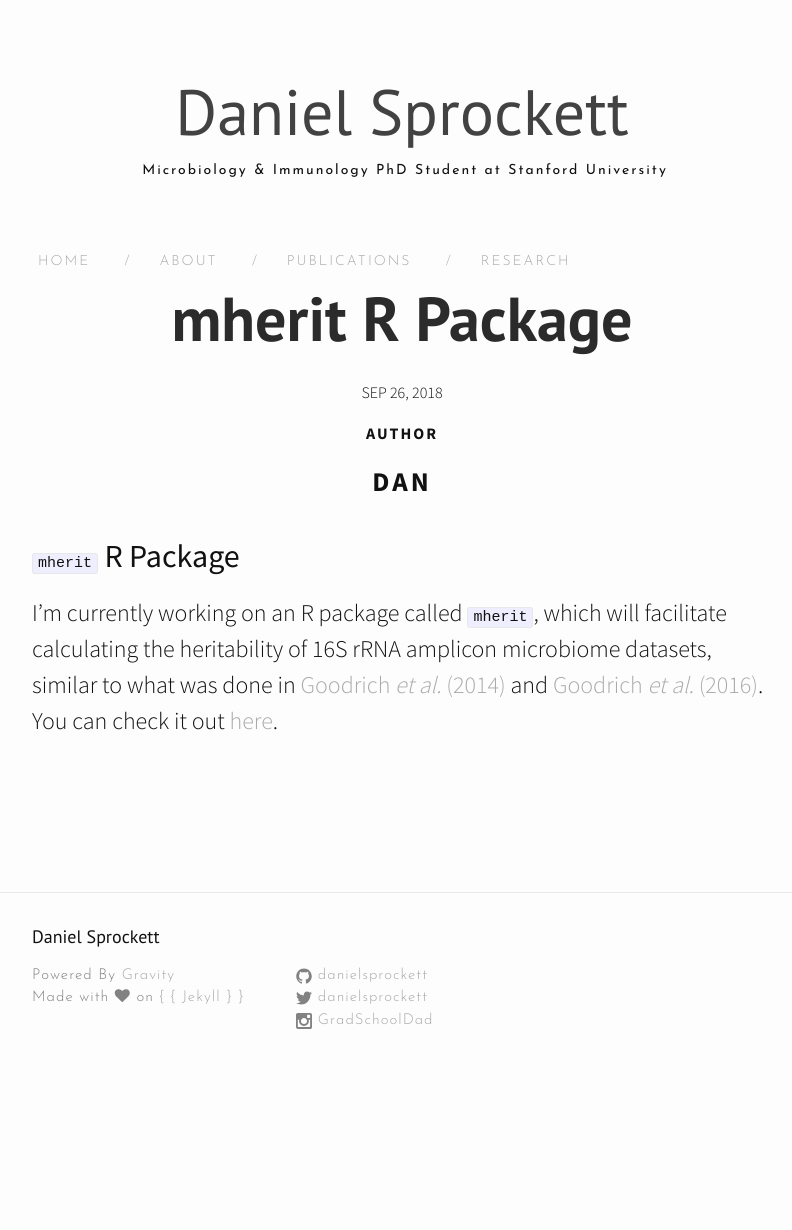
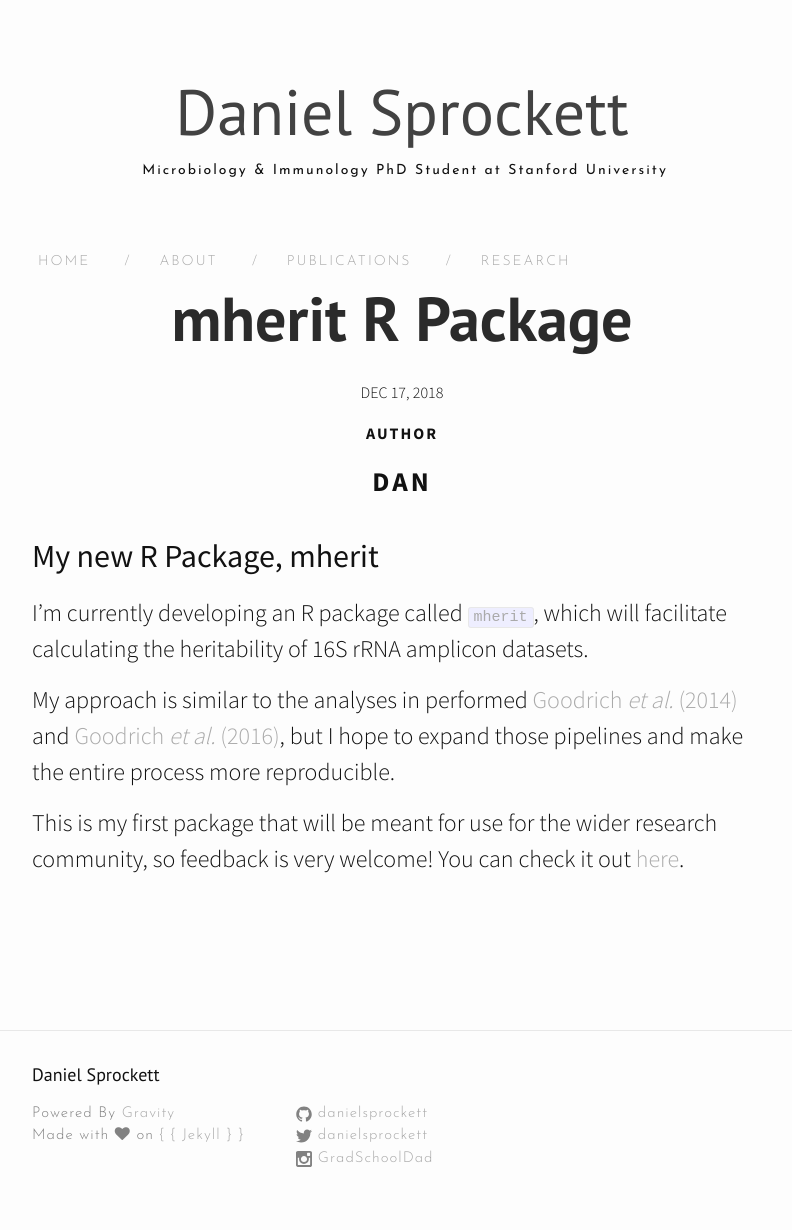
Before and after one commit to DanielSprockett/danielsprockett.github.io, a Jekyll site: the page built from _posts/2018-12-17-mherit_R_Package.markdown, in a window 1280 px wide. Shown: the whole page, without its empty margins (238-1030 px from the left). Built offline with Jekyll 4.4.1, drawn with Linux system fonts in a browser that asks for light colours; nearby versions of some CDN libraries; before the commit the page ends 1092 px from its top, so only the background shows below that.

Commit message:
expand post

```diff
--- a/_posts/2018-12-17-mherit_R_Package.markdown
+++ b/_posts/2018-12-17-mherit_R_Package.markdown
@@ -1,11 +1,15 @@
 ---
 layout: post
 title:  "mherit R Package"
-date:   2018-09-26
-categories: ["science", "microbiome"]
+date:   2018-12-17
+categories: ["science", "microbiome", "R"]
 author: "Dan"
 ---
 
-<h2> <code>mherit</code> R Package</h2>
+<h2> My new R Package, mherit </h2>
 
-I'm currently working on an R package called <code>mherit</code>, which will facilitate calculating the heritability of 16S rRNA amplicon microbiome datasets, similar to what was done in [Goodrich <i>et al.</i> (2014)](https://www.sciencedirect.com/science/article/pii/S0092867414012410) and [Goodrich <i>et al.</i> (2016)](https://www.cell.com/cell-host-microbe/fulltext/S1931-3128(16)30153-6). You can check it out [here](https://danielsprockett.github.io/mherit/).
+I'm currently developing an R package called [<code>mherit</code>](https://danielsprockett.github.io/mherit/), which will facilitate calculating the heritability of 16S rRNA amplicon datasets.
+
+My approach is similar to the analyses in performed [Goodrich <i>et al.</i> (2014)](https://www.sciencedirect.com/science/article/pii/S0092867414012410) and [Goodrich <i>et al.</i> (2016)](https://www.cell.com/cell-host-microbe/fulltext/S1931-3128(16)30153-6), but I hope to expand those pipelines and make the entire process more reproducible.
+
+This is my first package that will be meant for use for the wider research community, so feedback is very welcome! You can check it out [here](https://danielsprockett.github.io/mherit/).
```
